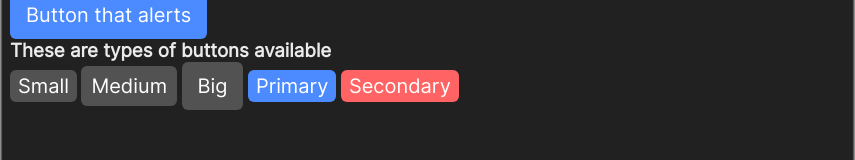
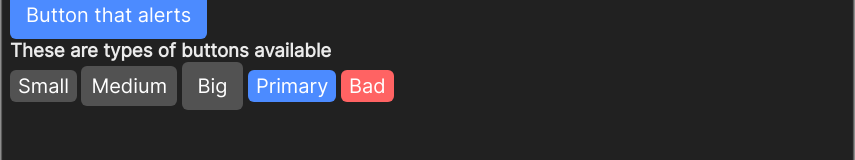
Before and after one commit to NovaAppsInc/Electron-Simple-App, an Electron app: page index.html in a window 855 px wide. Shown: the part 478-638 px from the top of the page. Drawn offline with Linux system fonts and the light colour scheme; no server answers.

Commit message:
Fixed button name
"secondary" was at some point changed to bad but I forgot to change the example name to it too

```diff
--- a/index.html
+++ b/index.html
@@ -33,7 +33,7 @@
                         <button medium>Medium</button>
                         <button big>Big</button>
                         <button primary>Primary</button>
-                        <button bad>Secondary</button>
+                        <button bad>Bad</button>
                     </div>
                 </div>
             </main>
```
